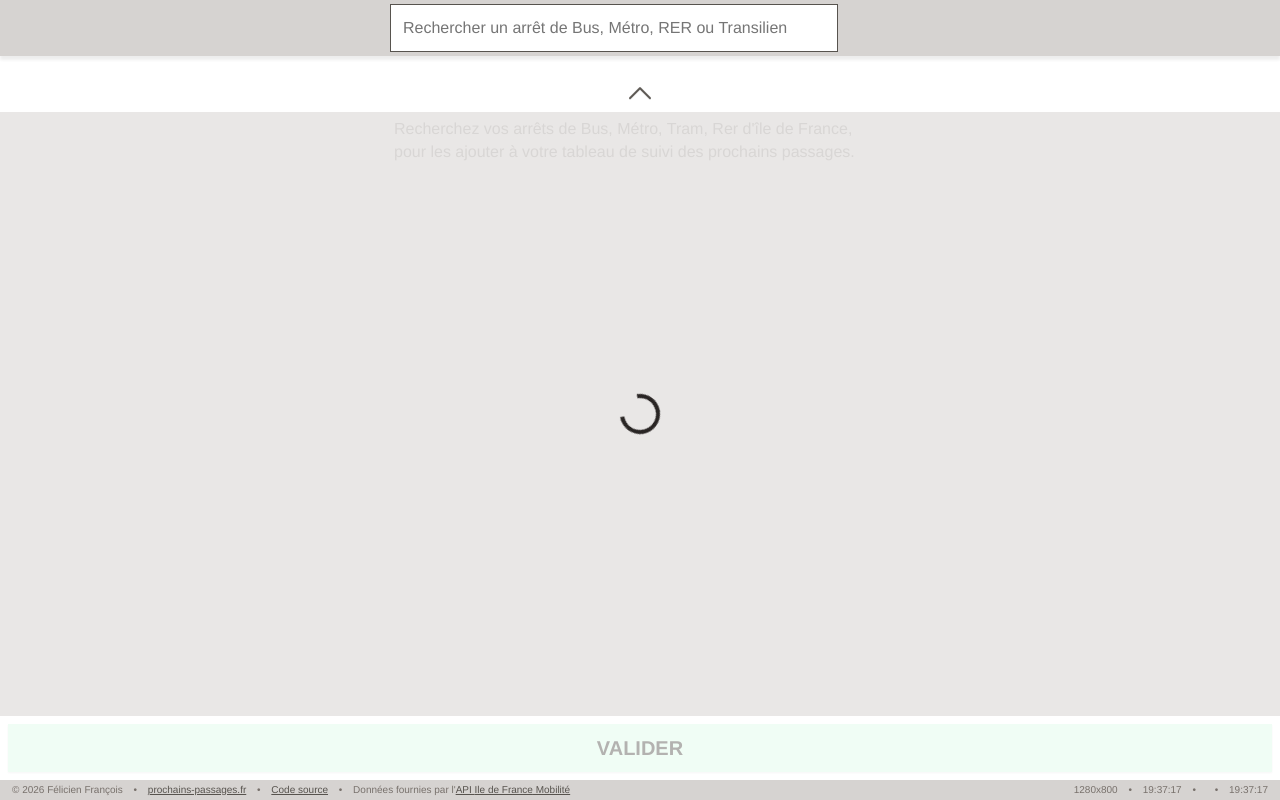
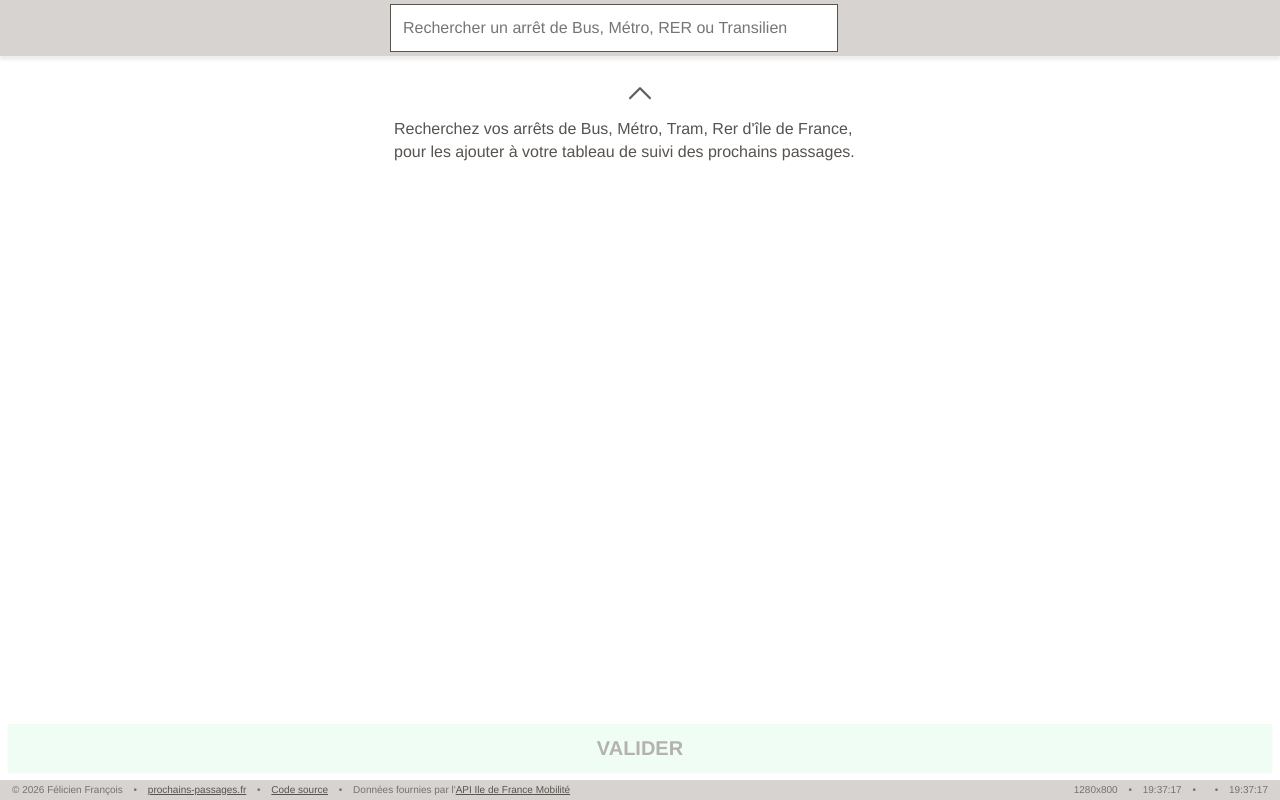
Before and after one commit to felicienfrancois/idfm-prochains-passages, a PHP site: page / in a window 1280 px wide. Run offline with PHP 8.4, Linux system fonts and the light colour scheme; some web fonts are replaced.

Commit message:
fix: hide the search spinner overlay until a search runs
Co-Authored-By: Claude Fable 5.1 <noreply@anthropic.com>

```diff
--- a/index.php
+++ b/index.php
@@ -103,7 +103,7 @@ $appState = array(
         pour les ajouter à votre tableau de suivi des prochains passages.
       </div>
     </div>
-    <div id="search-loading" class="overlay overlay--search">
+    <div id="search-loading" class="overlay overlay--search hidden">
       <div class="spinner spinner--small"></div>
     </div>
     <table id="search-results" class="results"></table>
```
